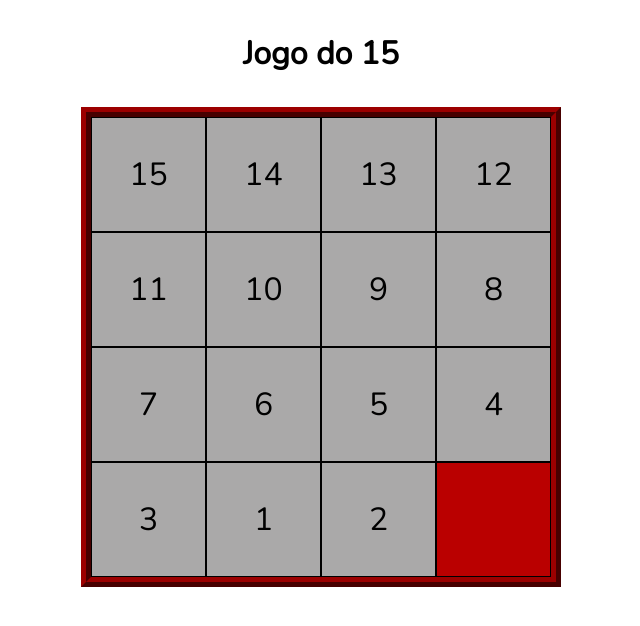
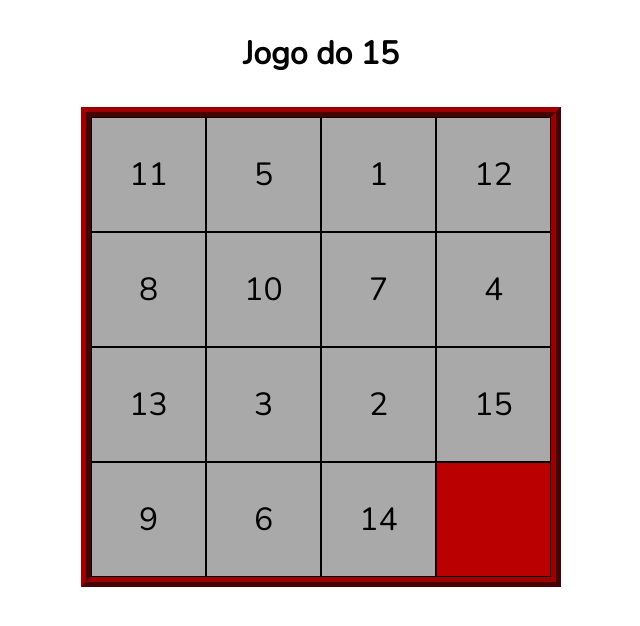
Before and after one commit to AndreLacerda8/Jogo-do-15, a plain HTML site: page index.html in a window 1280 px wide. Shown: the whole page, without its empty margins (319-959 px from the left). Drawn offline with nearby package versions, Linux system fonts and the light colour scheme.

Commit message:
add initial boards configurations and refactoring

```diff
--- a/index.html
+++ b/index.html
@@ -13,7 +13,7 @@
     <main>
         <h1>Jogo do 15</h1>
 
-        <div class="board">
+        <!-- <div class="board">
             <div id="1">
                 <span>15</span>
             </div>
@@ -62,6 +62,57 @@
             <div id="16">
                 <span id="empty"></span>
             </div>
+        </div> -->
+
+        <div class="board">
+            <div id="1">
+                <span></span>
+            </div>
+            <div id="2">
+                <span></span>
+            </div>
+            <div id="3">
+                <span></span>
+            </div>
+            <div id="4">
+                <span></span>
+            </div>
+            <div id="5">
+                <span></span>
+            </div>
+            <div id="6">
+                <span></span>
+            </div>
+            <div id="7">
+                <span></span>
+            </div>
+            <div id="8">
+                <span></span>
+            </div>
+            <div id="9">
+                <span></span>
+            </div>
+            <div id="10">
+                <span></span>
+            </div>
+            <div id="11">
+                <span></span>
+            </div>
+            <div id="12">
+                <span></span>
+            </div>
+            <div id="13">
+                <span></span>
+            </div>
+            <div id="14">
+                <span></span>
+            </div>
+            <div id="15">
+                <span></span>
+            </div>
+            <div id="16">
+                <span id="empty"></span>
+            </div>
         </div>
     </main>
 
--- a/scripts.js
+++ b/scripts.js
@@ -1,30 +1,55 @@
-const board = document.querySelector('.board')
-const spaces = document.querySelectorAll('.board div')
+const Components = {
+    spaces: document.querySelectorAll('.board div'),
+    pieces: document.querySelectorAll('.board div span')
+}
 
-const pieces = document.querySelectorAll('.board div span')
-spaces.forEach(space => space.addEventListener('click', move))
+const Initializes = {
+    initialModels: [
+        [15, 14, 13, 12, 11, 10, 9, 8, 7, 6, 5, 4, 3, 1, 2, ''],
+        [1, 7, 3, 12, 5, 2, 6, 4, 9, 11, 14, 8, 13, 10, 15, ''],
+        [6, 1, 3, 4, 5, 2, 11, 7, 13, 9, 15, 8, 10, 14, 12, ''],
+        [2, 1, 4, 8, 5, 3, 7, 12, 9, 6, 10, 15, 13, 14, 11, ''],
+        [1, 15, 2, 9, 6, 8, 4, 3, 14, 10, 12, 7, 5, 13, 11, ''],
+        [5, 1, 2, 4, 14, 3, 8, 12, 9, 13, 7, 15, 10, 6, 11, ''],
+        [6, 4, 1, 10, 9, 7, 5, 8, 14, 11, 12, 15, 3, 13, 2, ''],
+        [2, 5, 1, 7, 10, 9, 6, 3, 13, 11, 4, 15, 14, 12, 8, ''],
+        [5, 1, 2, 3, 11, 10, 4, 7, 14, 6, 8, 12, 9, 13, 15, ''],
+        [11, 5, 1, 12, 8, 10, 7, 4, 13, 3, 2, 15, 9, 6, 14, '']
+    ],
 
-function move(e){
+    random: Math.floor(Math.random() * (11 - 1)),
+
+    initializeBoard(){
+        Components.pieces.forEach((piece, index) => {
+            piece.innerText = this.initialModels[this.random][index]
+            piece.addEventListener('click', Game.move)
+        })
+    },
+}
+
+
+const Game = {
+    move(e){
         const currentPiece = e.target
-    const pieceEmpty = pieces[15]
+        const pieceEmpty = Components.pieces[15]
         const whereIAm = currentPiece.parentNode.id
         const whereEmpty = pieceEmpty.parentNode.id
-    const canMove = verifyMovement(Number(whereIAm), Number(whereEmpty))
+        const canMove = Game.verifyMovement(Number(whereIAm), Number(whereEmpty))
 
         if(canMove){
             const currentPosition = currentPiece.parentNode
             const emptyPosition = pieceEmpty.parentNode
             emptyPosition.replaceChild(currentPiece, pieceEmpty)
             currentPosition.appendChild(pieceEmpty)
-        const win = checkWin()
+            const win = Game.checkWin()
             if(win){
-            winnerMessage()
+                Game.winnerMessage()
             }
         }
-}
+    },
 
 
-function verifyMovement(whereIAm, whereEmpty){
+    verifyMovement(whereIAm, whereEmpty){
         if(whereEmpty == 1 || whereEmpty == 5 || whereEmpty == 9 || whereEmpty == 13){
             return canMove =
                 whereIAm - 1 == whereEmpty ||
@@ -44,22 +69,25 @@ function verifyMovement(whereIAm, whereEmpty){
                 whereIAm + 4 == whereEmpty ||
                 whereIAm - 4 == whereEmpty
         }
-}
+    },
 
-function checkWin(){
-    for(let i = 0; i < 14; i++){
-        if(spaces[i].id != spaces[i].innerText){
+    checkWin(){
+        for(let i = 0; i <= 14; i++){
+            if(Components.spaces[i].id != Components.spaces[i].innerText){
                 return false
             }
         }
         return true
-}
+    },
 
 
-function winnerMessage(){
+    winnerMessage(){
         document.querySelector('.modal-winner')
             .classList.add('win')
     }
+
+}
+
 
 const Modal = {
     newGame(){
@@ -71,3 +99,5 @@ const Modal = {
             .classList.remove('win')
     }
 }
+
+window.onload = Initializes.initializeBoard()
```
Lines whose indentation alone changed are shown as unchanged.
